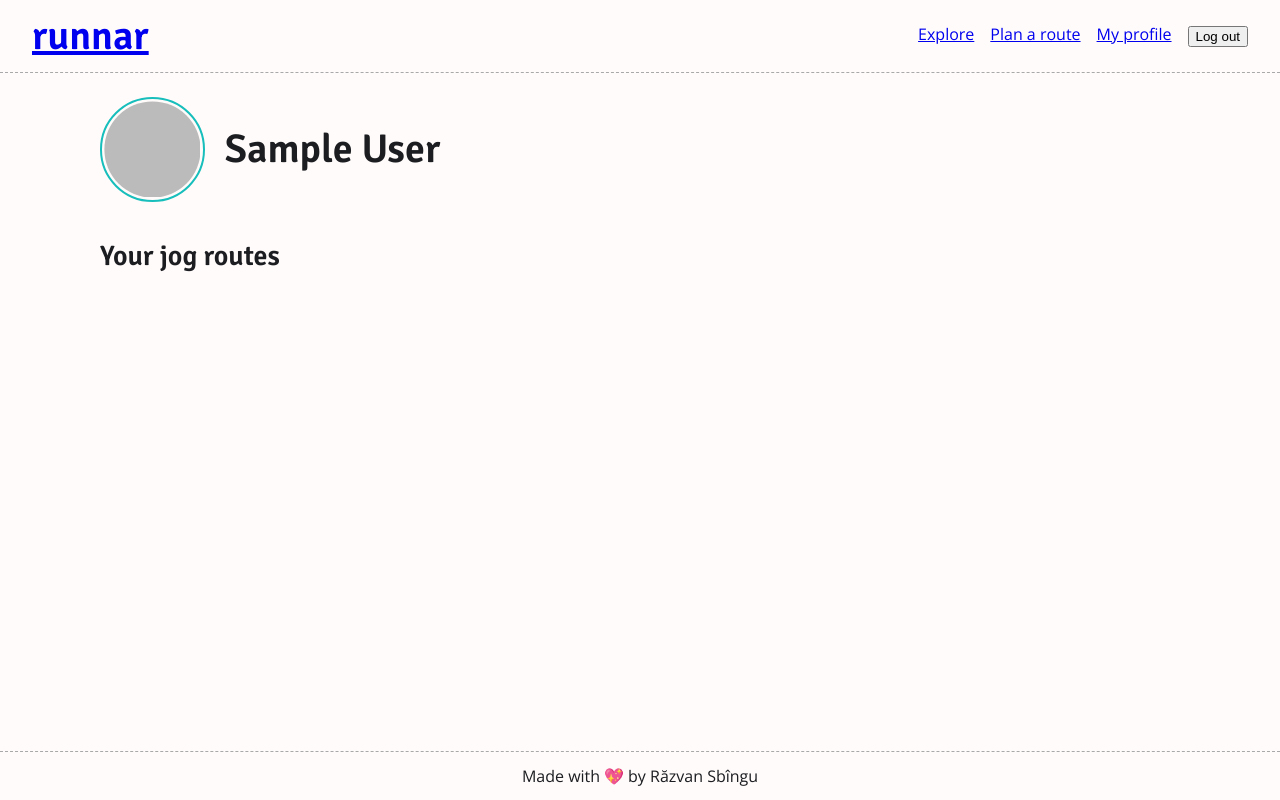
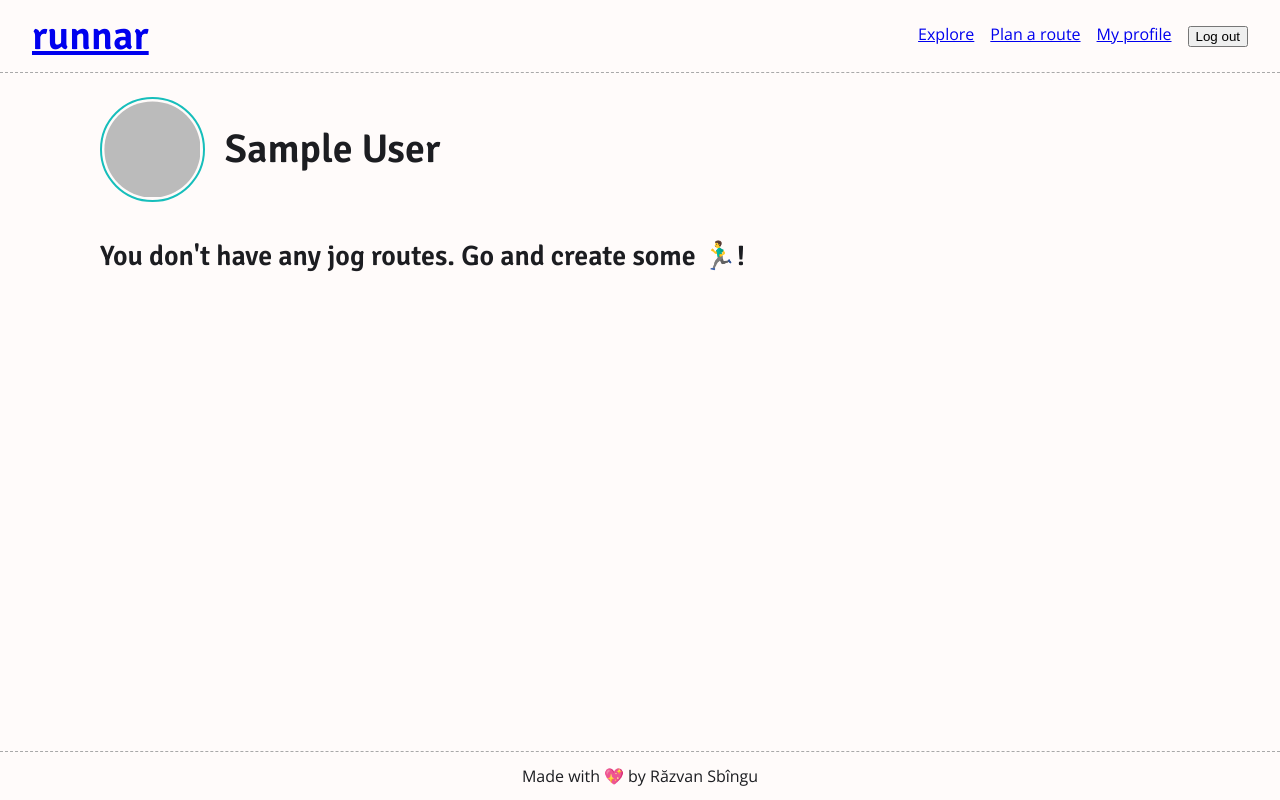
Before and after one commit to razsbg/runnar, a React (Create React App) app: page /profile in a window 1280 px wide. Built offline with nearby package versions, Linux system fonts and the light colour scheme; no server answers; the database is empty; sample sign-in values are in the browser's storage.

Commit message:
added no jog routes to display on profile message

```diff
--- a/src/components/Profile.js
+++ b/src/components/Profile.js
@@ -35,8 +35,16 @@ function Profile(props) {
         <h3>Loading...</h3>
       ) : (
         <div className="jog-routes">
-          <h3>Your jog routes</h3>
-          {jogRoutes.sort(sortByTimestampDesc('createdAt')).map(renderJogRoute)}
+          {jogRoutes.length === 0 ? (
+            <h3>You don't have any jog routes. Go and create some 🏃‍♂️!</h3>
+          ) : (
+            <>
+              <h3>Your jog routes</h3>
+              {jogRoutes
+                .sort(sortByTimestampDesc('createdAt'))
+                .map(renderJogRoute)}
+            </>
+          )}
         </div>
       )}
     </div>
```
